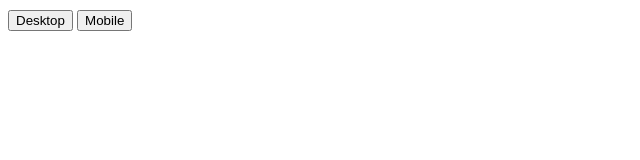
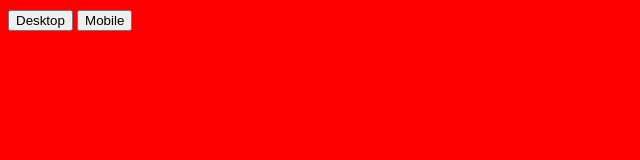
Before and after one commit to CurtTimson/chrome-ext-nxt-device-change, a browser extension: page app/index.html in a window 1280 px wide. Shown: the whole page, without its empty margins (0-640 px from the left). Drawn offline with Linux system fonts and the light colour scheme.

Commit message:
Style moved to seperate CSS

```diff
--- a/app/index.html
+++ b/app/index.html
@@ -2,12 +2,7 @@
 <html>
   <head>
     <title>Device switch</title>
-    <style>
-      body {
-        font-family: "Segoe UI", "Lucida Grande", Tahoma, sans-serif;
-        font-size: 100%;
-      }
-    </style>
+    <link href="style.css" rel="stylesheet"/>
     <script src="app.js"></script>
   </head>
   <body>
--- /dev/null
+++ b/app/style.css
@@ -0,0 +1,5 @@
+body {
+  font-family: "Segoe UI", "Lucida Grande", Tahoma, sans-serif;
+  font-size: 100%;
+  background:red;
+}
```
